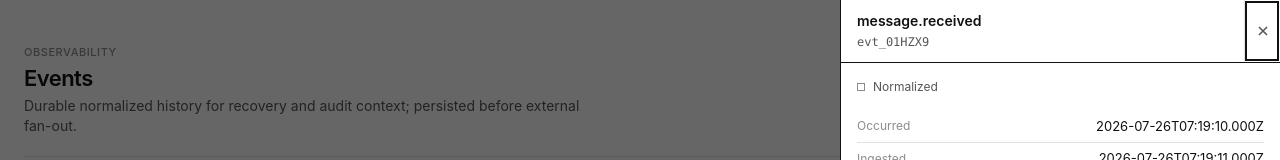
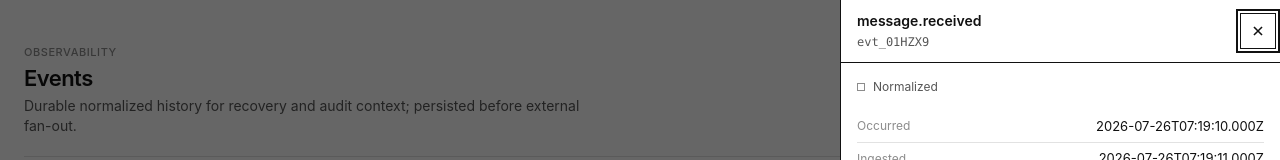
Before and after one commit to hiepknor/omniwa-console, a React (Vite) app: page /__preview/events in a window 1280 px wide. Shown: the top 160 px of the page. Built offline with nearby package versions, Linux system fonts and the light colour scheme.

Commit message:
fix: standardize icon-only close controls

```diff
--- a/design/DESIGN.md
+++ b/design/DESIGN.md
@@ -126,6 +126,12 @@ for ≤11px labels. Numbers that align vertically use `tabular-nums`.
   diagonal hazard hatch at rest and a solid ink block on hover. Enabled buttons
   lift 1px with a hard offset shadow; active returns to the baseline. Busy is
   visibly marked and natively disabled. One primary action per view.
+- **CloseButton** — the only icon-only X/dismiss control. It is a fully framed
+  square: 36×36px desktop and 40×40px mobile, with a 14px stroked X. Rest is
+  the ghost Button treatment and it inherits the same hover lift, hard shadow,
+  active return, keyboard focus, and disabled behavior. It never rounds or
+  stretches to match its container. Dialogs, drawers, and notifications all use
+  this primitive with an explicit non-visual accessible label.
 - **Status** — 8px square mark + label; tones map to §2. `<Status tone>`.
 - **Input / Field** — recessed bg, 1px border, square, 13px; focus → strong border.
   Invalid → strong ink (`--color-line-strong`) border + 12px message below. Labels are 11px uppercase muted.
--- a/scripts/check-design.mjs
+++ b/scripts/check-design.mjs
@@ -6,12 +6,12 @@ const read = (path) => readFile(resolve(root, path), 'utf8');
 const failures = [];
 
 const dialog = await read('src/ui/Dialog.tsx');
-for (const marker of ['useModalFocus', 'aria-labelledby', 'aria-busy', 'closeDisabled', 'OverlayCloseButton']) {
+for (const marker of ['useModalFocus', 'aria-labelledby', 'aria-busy', 'closeDisabled', 'CloseButton']) {
   if (!dialog.includes(marker)) failures.push(`src/ui/Dialog.tsx: missing ${marker}`);
 }
 
 const drawer = await read('src/ui/Drawer.tsx');
-for (const marker of ['useModalFocus', 'aria-labelledby', 'aria-busy', 'closeDisabled', 'OverlayCloseButton']) {
+for (const marker of ['useModalFocus', 'aria-labelledby', 'aria-busy', 'closeDisabled', 'CloseButton']) {
   if (!drawer.includes(marker)) failures.push(`src/ui/Drawer.tsx: missing ${marker}`);
 }
 
@@ -23,6 +23,16 @@ for (const marker of ["document.body.style.overflow = 'hidden'", 'modalStack.len
 const button = await read('src/ui/Button.tsx');
 for (const marker of ['data-variant', 'active:translate-x-px', 'focus-visible:outline-2', 'disabled:pointer-events-none', 'ButtonLink']) {
   if (!button.includes(marker)) failures.push(`src/ui/Button.tsx: action contract is missing ${marker}`);
+}
+
+const closeButton = await read('src/ui/CloseButton.tsx');
+for (const marker of ["buttonClassName('ghost'", 'size-9', 'max-sm:size-10']) {
+  if (!closeButton.includes(marker)) failures.push(`src/ui/CloseButton.tsx: close-control contract is missing ${marker}`);
+}
+
+const feedbackContent = await read('src/components/feedback/FeedbackContent.tsx');
+if (!feedbackContent.includes('<CloseButton')) {
+  failures.push('src/components/feedback/FeedbackContent.tsx: notification dismiss must use CloseButton');
 }
 
 const table = await read('src/ui/Table.tsx');
--- a/scripts/check-visual-language.mjs
+++ b/scripts/check-visual-language.mjs
@@ -110,6 +110,12 @@ for (const path of await sourceFiles('src')) {
   if (/\bbox-shadow\s*:|\bdrop-shadow(?:-|\[)/.test(code)) {
     failures.push(`${path}: direct or drop shadow violates the zero-blur lift lock`);
   }
+  if (path !== 'src/ui/CloseButton.tsx' && /<button\b[^>]*aria-label=["'](?:Close|Dismiss)/.test(code)) {
+    failures.push(`${path}: icon-only close actions must use the canonical CloseButton`);
+  }
+  if (code.includes('OverlayCloseButton') || /[✕×]/.test(code)) {
+    failures.push(`${path}: legacy or text-glyph close controls violate the CloseButton lock`);
+  }
 }
 
 const contract = await read('design/DESIGN.md');
@@ -125,7 +131,7 @@ for (const marker of [
 }
 
 const gallery = await read('src/app/UiGallery.tsx');
-for (const marker of ['Locked design system', 'hard lift only', '<Button', '<Select', '<Drawer', '<Dialog']) {
+for (const marker of ['Locked design system', 'hard lift only', '<Button', '<CloseButton', '<Select', '<Drawer', '<Dialog']) {
   if (!gallery.includes(marker)) failures.push(`src/app/UiGallery.tsx: locked review surface is missing ${marker}`);
 }
 
--- a/src/app/UiGallery.tsx
+++ b/src/app/UiGallery.tsx
@@ -2,6 +2,7 @@ import { useState } from 'react';
 import {
   Badge,
   Button,
+  CloseButton,
   Dialog,
   Drawer,
   Field,
@@ -101,6 +102,7 @@ export function UiGallery() {
             <Button variant="danger">Danger</Button>
             <Button disabled>Disabled</Button>
             <Button aria-busy>Working…</Button>
+            <CloseButton label="Close example" onClick={() => undefined} />
             <Button onClick={() => setDrawer(true)}>Open drawer</Button>
             <Button onClick={() => setDialog(true)}>Open dialog</Button>
           </div>
--- a/src/components/feedback/FeedbackContent.tsx
+++ b/src/components/feedback/FeedbackContent.tsx
@@ -1,4 +1,5 @@
 import { useState, type CSSProperties } from 'react';
+import { CloseButton } from '@/ui/CloseButton';
 import type { FeedbackAction, FeedbackKind } from './feedback-types';
 
 const mark: Record<FeedbackKind, CSSProperties> = {
@@ -53,7 +54,7 @@ export function FeedbackContent({
         )}
         {action && <button type="button" className="justify-self-start mt-1 h-8 px-2.5 text-xs border border-line hover:bg-elevated hover:border-line-strong" onClick={action.run}>{action.label}</button>}
       </div>
-      {onDismiss && <button type="button" aria-label="Dismiss notification" className="shrink-0 size-6 inline-flex items-center justify-center text-fg-3 hover:text-fg" onClick={onDismiss}>✕</button>}
+      {onDismiss && <CloseButton label="Dismiss notification" onClick={onDismiss} />}
     </div>
   );
 }
--- /dev/null
+++ b/src/ui/CloseButton.tsx
@@ -0,0 +1,33 @@
+import { buttonClassName } from './Button';
+
+export function CloseButton({
+  label,
+  onClick,
+  disabled = false,
+}: {
+  label: string;
+  onClick: () => void;
+  disabled?: boolean;
+}) {
+  return (
+    <button
+      type="button"
+      aria-label={label}
+      disabled={disabled}
+      onClick={onClick}
+      className={buttonClassName('ghost', 'size-9 shrink-0 p-0 max-sm:size-10')}
+    >
+      <svg
+        aria-hidden
+        viewBox="0 0 16 16"
+        className="size-3.5"
+        fill="none"
+        stroke="currentColor"
+        strokeWidth="1.75"
+        strokeLinecap="square"
+      >
+        <path d="m4 4 8 8M12 4l-8 8" />
+      </svg>
+    </button>
+  );
+}
--- a/src/ui/Dialog.tsx
+++ b/src/ui/Dialog.tsx
@@ -1,6 +1,6 @@
 import { useId, useRef, type ReactNode } from 'react';
 import { createPortal } from 'react-dom';
-import { OverlayCloseButton } from './OverlayCloseButton';
+import { CloseButton } from './CloseButton';
 import { useModalFocus } from './useModalFocus';
 
 /** Framed command surface centered on desktop and docked on narrow viewports. */
@@ -43,11 +43,13 @@ export function Dialog({
           'max-sm:max-h-[90dvh] max-sm:w-full max-sm:border-x-0 max-sm:border-b-0',
         ].join(' ')}
       >
-        <header className="grid min-h-11 grid-cols-[minmax(0,1fr)_2.25rem] items-stretch border-b border-line-strong bg-surface max-sm:grid-cols-[minmax(0,1fr)_2.5rem]">
+        <header className="grid min-h-11 grid-cols-[minmax(0,1fr)_2.75rem] items-stretch border-b border-line-strong bg-surface max-sm:grid-cols-[minmax(0,1fr)_3rem]">
           <div className="flex min-w-0 items-center px-4 py-3">
             <h2 id={titleId} className="truncate text-sm font-semibold leading-tight text-fg">{title}</h2>
           </div>
-          <OverlayCloseButton label="Close dialog" onClick={onClose} disabled={closeDisabled} />
+          <div className="grid place-items-center">
+            <CloseButton label="Close dialog" onClick={onClose} disabled={closeDisabled} />
+          </div>
         </header>
         <div className="min-h-0 flex-1 overflow-y-auto bg-surface p-4">{children}</div>
         {footer ? (
--- a/src/ui/Drawer.tsx
+++ b/src/ui/Drawer.tsx
@@ -1,7 +1,7 @@
 import { useId, useRef, type ReactNode } from 'react';
 import { createPortal } from 'react-dom';
 import { cn } from './cn';
-import { OverlayCloseButton } from './OverlayCloseButton';
+import { CloseButton } from './CloseButton';
 import { useModalFocus } from './useModalFocus';
 
 /** Right-side inspector that becomes a bottom sheet on narrow viewports. */
@@ -43,12 +43,14 @@ export function Drawer({
           'max-sm:mt-auto max-sm:h-[85dvh] max-sm:w-full max-sm:border-l-0 max-sm:border-t',
         )}
       >
-        <header className="grid min-h-14 grid-cols-[minmax(0,1fr)_2.25rem] items-stretch border-b border-line-strong bg-surface max-sm:grid-cols-[minmax(0,1fr)_2.5rem]">
+        <header className="grid min-h-14 grid-cols-[minmax(0,1fr)_2.75rem] items-stretch border-b border-line-strong bg-surface max-sm:grid-cols-[minmax(0,1fr)_3rem]">
           <div className="grid min-w-0 content-center gap-1 px-4 py-3">
             <h2 id={titleId} className="truncate text-sm font-semibold leading-tight text-fg">{title}</h2>
             {subtitle ? <div className="truncate font-mono text-xs text-fg-2">{subtitle}</div> : null}
           </div>
-          <OverlayCloseButton label="Close drawer" onClick={onClose} disabled={closeDisabled} />
+          <div className="grid place-items-center">
+            <CloseButton label="Close drawer" onClick={onClose} disabled={closeDisabled} />
+          </div>
         </header>
         <div className="min-h-0 min-w-0 flex-1 overflow-x-hidden overflow-y-auto bg-surface p-4">{children}</div>
       </aside>
--- a/src/ui/OverlayCloseButton.tsx
+++ /dev/null
@@ -1,36 +0,0 @@
-export function OverlayCloseButton({
-  label,
-  onClick,
-  disabled = false,
-}: {
-  label: string;
-  onClick: () => void;
-  disabled?: boolean;
-}) {
-  return (
-    <button
-      type="button"
-      aria-label={label}
-      disabled={disabled}
-      onClick={onClick}
-      className={[
-        'grid h-full min-h-9 w-9 shrink-0 place-items-center border-l border-line bg-surface text-fg-2 max-sm:w-10',
-        'transition-colors hover:border-fg hover:bg-fg hover:text-bg motion-reduce:transition-none',
-        'focus-visible:z-10 focus-visible:outline-2 focus-visible:outline-offset-[-3px] focus-visible:outline-accent',
-        'disabled:pointer-events-none disabled:cursor-not-allowed disabled:bg-elevated disabled:text-fg-3 disabled:opacity-60',
-      ].join(' ')}
-    >
-      <svg
-        aria-hidden
-        viewBox="0 0 16 16"
-        className="size-3.5"
-        fill="none"
-        stroke="currentColor"
-        strokeWidth="1.75"
-        strokeLinecap="square"
-      >
-        <path d="m4 4 8 8M12 4l-8 8" />
-      </svg>
-    </button>
-  );
-}
--- a/src/ui/index.ts
+++ b/src/ui/index.ts
@@ -1,5 +1,6 @@
 export { cn } from './cn';
 export { Button, ButtonLink, type ButtonVariant } from './Button';
+export { CloseButton } from './CloseButton';
 export { Status, type Tone } from './Status';
 export { Input, Field } from './Input';
 export { Select } from './Select';
```
Also changed, not shown: 2 other files (tests, documents, lock files or other folders).
